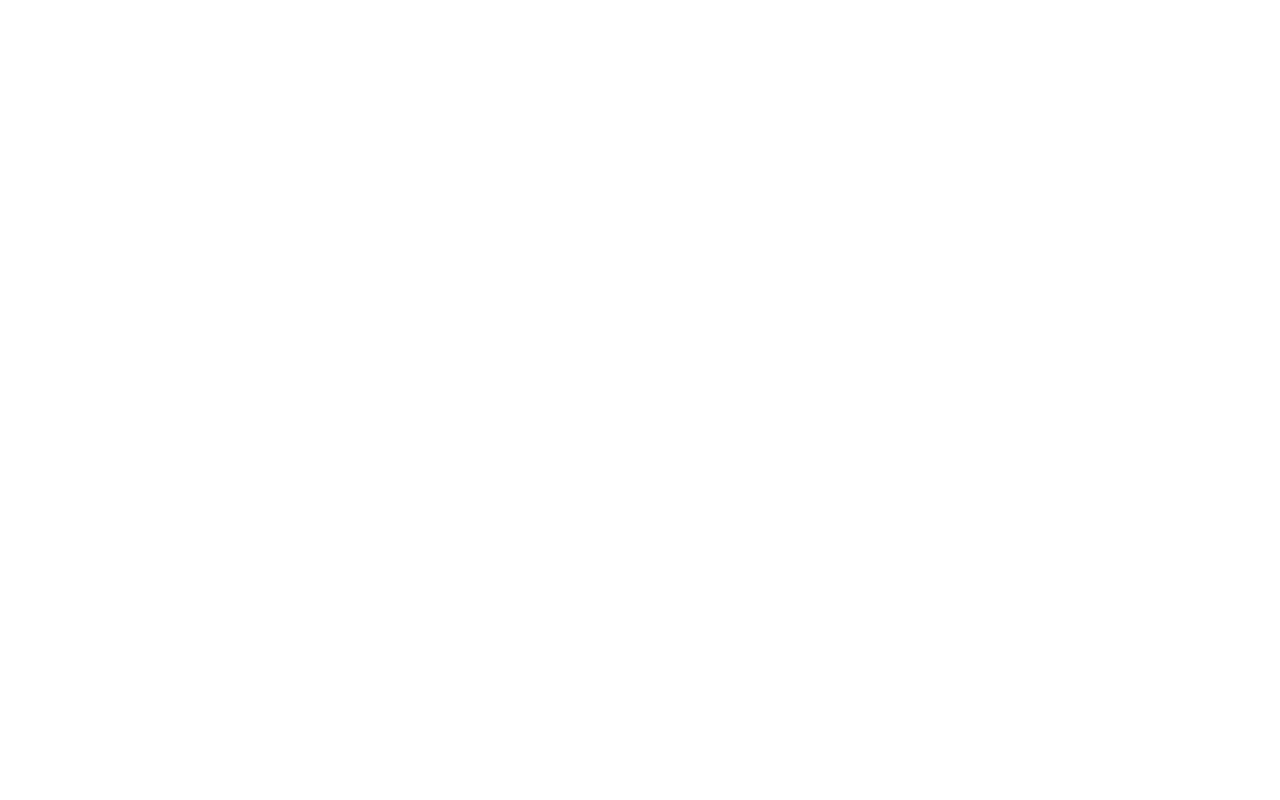
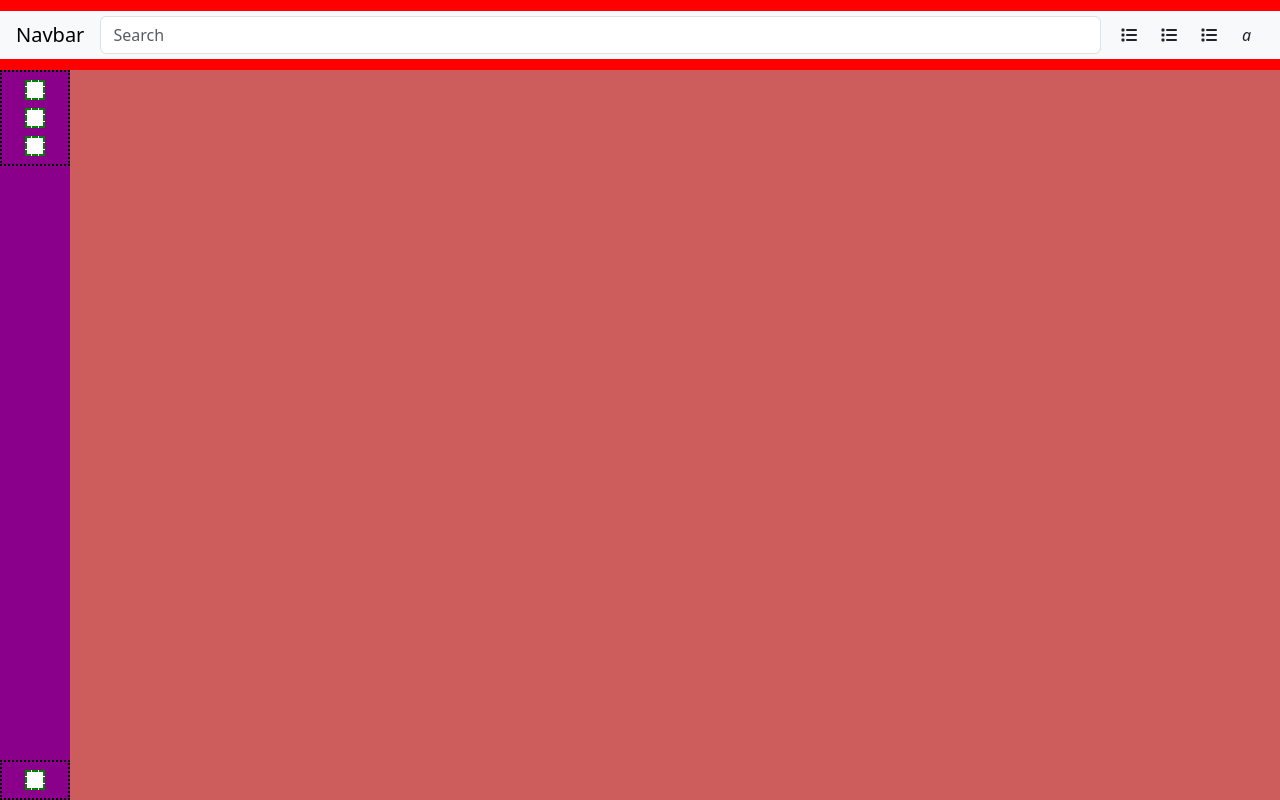
Before and after one commit to AlexNunzi/html-css-bootstrap-dashboard, a plain HTML site: page index.html in a window 1280 px wide. Drawn offline with nearby package versions, Linux system fonts and the light colour scheme.

Commit message:
Progressione costruzione layout

```diff
--- a/css/style.css
+++ b/css/style.css
@@ -0,0 +1,85 @@
+*{
+    margin: 0;
+    padding: 0;
+    box-sizing: border-box;
+}
+
+:root{
+
+}
+
+/* DEBUG -------------------------------------------------- */
+
+.ms_debug header{
+    background-color: red;
+}
+
+.ms_debug main{
+    background-color: blueviolet;
+}
+
+.ms_debug main aside{
+    background-color: darkmagenta;
+}
+
+.ms_debug main .ms_main-content{
+    background-color: indianred;
+}
+
+.ms_debug .box{
+    height: 20px;
+    width: 20px;
+    background-color: white;
+    border: 2px dashed green;
+}
+
+.ms_debug aside > div{
+    border: 2px dotted black;
+}
+
+
+/* REGOLE DI CSS ------------------------------------------ */
+/* REGOLE GENERALI ---------------------------------------- */
+
+
+/* HEADER ------------------------------------------------- */
+
+header{
+    height: 70px;
+}
+
+header nav .ms_icon{
+    display: none;
+}
+
+/* MAIN --------------------------------------------------- */
+main{
+    height: calc(100vh - 70px);
+}
+
+
+/* ASIDE */
+
+main aside{
+    height: 100%;
+    width: 70px;
+}
+
+/* MAIN-CONTENT */
+
+main .ms_main-content{
+    height: 100%;
+    width: calc(100% - 70px);
+}
+
+/* ANIMAIZONI --------------------------------------------- */
+
+
+/* MEDIA QUERY -------------------------------------------- */
+
+@media screen and (min-width: 768px){
+    header nav .ms_icon{
+        display: inline-block;
+        margin: 0 0.75rem;
+    }
+}
--- a/index.html
+++ b/index.html
@@ -9,18 +9,63 @@
         <title>Dashboard</title>
         <link rel="stylesheet" href="css/style.css">
     </head>
-    <body>
+    <body class="ms_debug">
 
     <!-- HEADER -->
 
-        <header>
+        <header class="d-flex align-items-center">
+            <nav class="navbar bg-body-tertiary w-100 p-1">
+                <div class="container-fluid flex-nowrap">
+                  <a class="navbar-brand">Navbar</a>
+                  <form class="d-flex align-items-center flex-grow-1" role="search">
+                    <input class="form-control me-2" type="search" placeholder="Search" aria-label="Search">
 
+                    <div class="ms_icon">
+                        <i class="fa-solid fa-list"></i>
+                    </div>
+                    <div class="ms_icon">
+                        <i class="fa-solid fa-list"></i>
+                    </div>
+                    <div class="ms_icon">
+                        <i class="fa-solid fa-list"></i>
+                    </div>
+
+                    <div class="dropdown-center">
+                        <button class="btn py-0" type="button" data-bs-toggle="dropdown" aria-expanded="false">
+                            <i>a</i>
+                        </button>
+                        <ul class="dropdown-menu dropdown-menu-end" style="">
+                          <li><a class="dropdown-item" href="#">Action</a></li>
+                          <li><a class="dropdown-item" href="#">Another action</a></li>
+                          <li><a class="dropdown-item" href="#">Something else here</a></li>
+                        </ul>
+                    </div>
+
+                </form>
+                </div>
+              </nav>
         </header>
 
     <!-- MAIN -->
 
-        <main>
+        <main class="d-flex">
+            <aside class="d-flex flex-column justify-content-between">
 
+                    <div class="flex-shrink-0 p-2">
+                        <div class="box mx-auto"></div>
+                        <div class="box mx-auto my-2"></div>
+                        <div class="box mx-auto"></div>
+                    </div>
+
+                    <div class="flex-shrink-0">
+                        <div class="box mx-auto my-2"></div>
+                    </div>
+
+            </aside>
+
+            <div class="ms_main-content">
+
+            </div>
         </main>
 
         <script src="https://cdn.jsdelivr.net/npm/bootstrap@5.3.0-alpha1/dist/js/bootstrap.bundle.min.js" integrity="sha384-w76AqPfDkMBDXo30jS1Sgez6pr3x5MlQ1ZAGC+nuZB+EYdgRZgiwxhTBTkF7CXvN" crossorigin="anonymous"></script>
```
